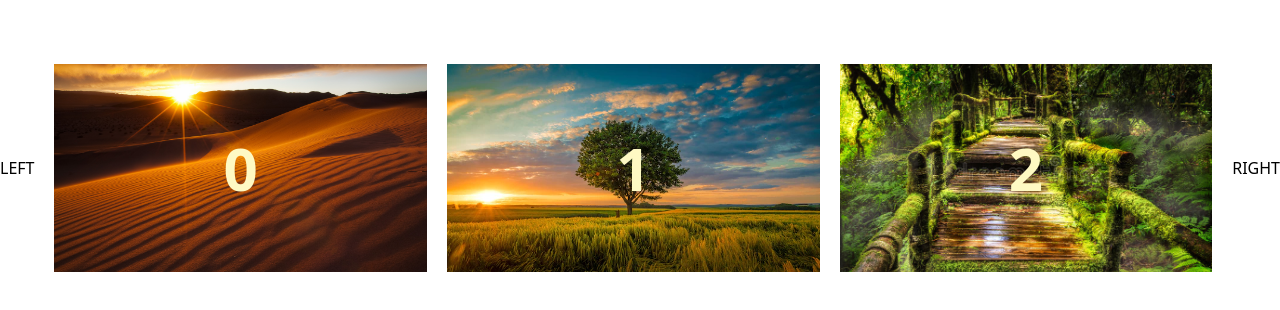
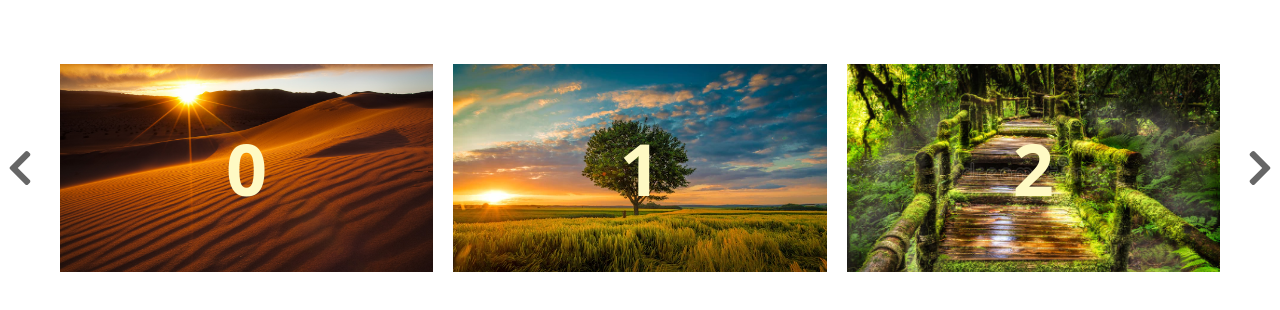
Before and after one commit to Kiril-Pavlov/responsive-react-slider, a React (Create React App) app: page / in a window 1280 px wide. Shown: the top 310 px of the page. Built offline with nearby package versions, Linux system fonts and the light colour scheme.

Commit message:
added react icons on the side

```diff
--- a/src/App.js
+++ b/src/App.js
@@ -8,6 +8,8 @@ import slider3 from "./assets/slider-3.jpg"
 import slider4 from "./assets/slider-4.jpg"
 import slider5 from "./assets/slider-5.jfif"
 import slider6 from "./assets/slider-6.jpg"
+
+import {FaChevronLeft, FaChevronRight} from "react-icons/fa"
 
 function App() {
   const [activeSlider,setActiveSlider] =useState(0)
@@ -91,11 +93,11 @@ function App() {
 
   return (
     <div className="flex items-center justify-center gap-5">
-      <button onClick={handleShiftLeft}>LEFT</button>
+      <button onClick={handleShiftLeft}><FaChevronLeft size={40} fill="hsl(0, 0%, 40%)"/></button>
       {modifiedSlides.map((card) => {
         return <Card key={card.id} number={card.number} image={card.src}/>;
       })}
-      <button onClick={handleShiftRight}>RIGHT</button>
+      <button onClick={handleShiftRight}><FaChevronRight  size={40} fill="hsl(0, 0%, 40%)"/></button>
     </div>
   );
 }
--- a/src/components/Card.jsx
+++ b/src/components/Card.jsx
@@ -3,7 +3,7 @@ import React from 'react'
 const Card = ({number, image}) => {
   return (
     <div className='flex items-center justify-center w-96 h-52 bg-slate-400 my-16 overflow-hidden relative'>
-        <span className='font-bold text-6xl text-yellow-100 absolute'>{number}</span>
+        <span className='font-bold text-7xl text-yellow-100 absolute'>{number}</span>
         <img src={image} alt="Image" className='w-full '/>
     </div>
   )
```
